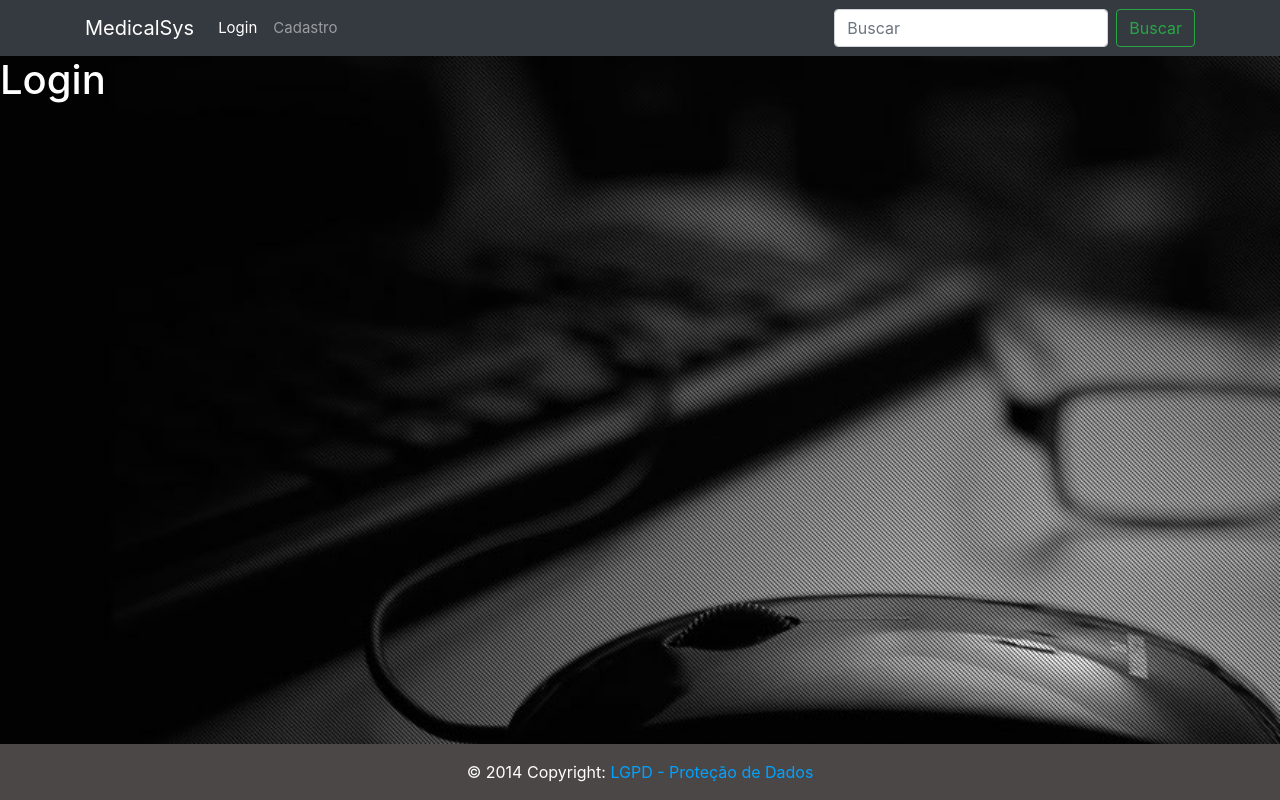
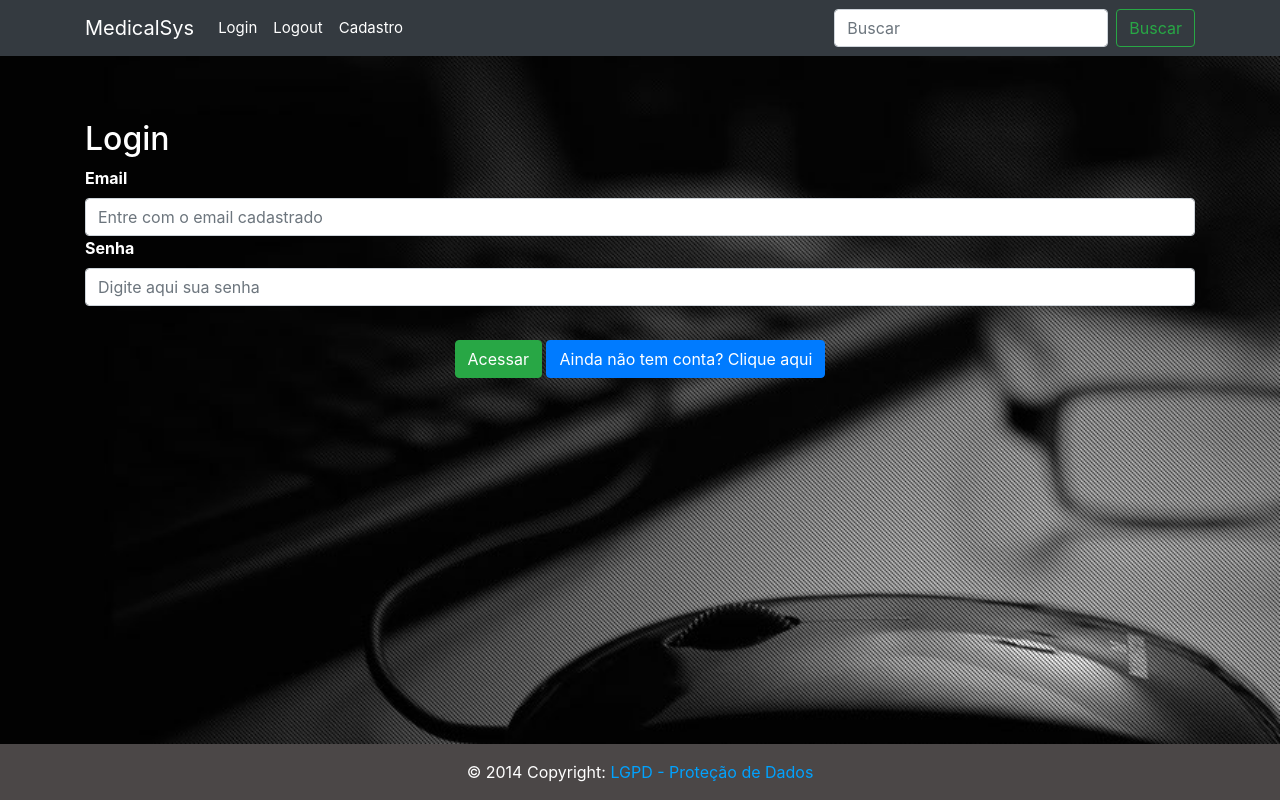
Before and after one commit to Ismael-Jonatas/Desafio-MedicalSys, a Django app: page /login in a window 1280 px wide. Run offline with Django 4.2, Linux system fonts and the light colour scheme; some libraries are stand-ins or nearby versions.

Commit message:
Login é cadastro de user feitos, config login request.sessions

```diff
--- a/medicalApp/urls.py
+++ b/medicalApp/urls.py
@@ -4,5 +4,6 @@ from . import views
 urlpatterns = [
     path('', views.index, name='index'),
     path('cadastrar-usuario', views.cadastro_usuario, name='cadastro_usuario'),
-    path('login', views.login, name='login')
+    path('login', views.login, name='login'),
+    path('logout', views.logout, name='logout')
 ]
--- a/medicalApp/views.py
+++ b/medicalApp/views.py
@@ -1,11 +1,52 @@
-from django.shortcuts import render
+from django.shortcuts import redirect, render
+from django.contrib import auth
+
+from .models import Usuario
 
 # Create your views here.
 def index(request):
     return render(request, 'index.html')
 
 def cadastro_usuario(request):
-    return render(request, 'cadastro-usuario.html')
+    if request.method == 'POST':
+        nome = request.POST['nome']
+        email = request.POST['email']
+        senha = request.POST['senha']
+        senha2 = request.POST['senha2']
+        data = request.POST['data']
+
+        if not nome.strip():
+            print('O campo nome não pode ficar em branco')
+            return redirect('cadastro_usuario')
+        if senha != senha2:
+            print('As senhas não são iguais')
+            return redirect('cadastro_usuario')
+        if Usuario.objects.filter(email=email).exists():
+            print('Usuário já cadastrado')
+            return redirect('cadastro_usuario')
+
+        user = Usuario.objects.create(nome=nome, email=email, senha=senha, data_criacao = data)
+        user.save()
+        print('cadastrado')
+        return redirect('login')
+    else:
+         return render(request, 'cadastro-usuario.html')
 
 def login(request):
-    return render(request, 'login.html')
+    if request.method == 'POST':
+        m = Usuario.objects.get(email=request.POST['email'])
+        if m.senha == request.POST['senha']:
+            request.session['member_id'] = m.id
+            return redirect('index')
+        else:
+            print('Usuario inexistente')
+            return redirect('cadastro_usuario')
+    else:
+        return render(request, 'login.html')
+
+def logout (request):
+    try:
+        del request.session['member_id']
+    except KeyError:
+        pass
+    return redirect('index')
--- a/templates/login.html
+++ b/templates/login.html
@@ -4,8 +4,47 @@
     <div class="container-home">
         {% include 'partils/menu.html' %}
         <div class="area-principal">
-            <h1>Login</h1>
+            <div class="contact-area section-padding-0-80" style="margin-top: 5%;">
+                <div class="container">
+                    <div class="row">
+                        <div class="col-12">
+                            <div class="section-heading">
+                                <h2>Login</h2>
+                            </div>
+                        </div>
+                    </div>
+                    <div class="row">
+                        <div class="col-12">
+                            <div class="contact-form-area">
+                                <form action="{% url 'login' %}" method="POST">
+                                    {% csrf_token %}
+                                    <div class="row">
+                                        <div class="col-12 col-lg-12">
+                                        <label for="email"><b>Email</b></label>
+                                            <input type="email" id="email" class="form-control" name="email" placeholder="Entre com o email cadastrado">
+                                        </div>
+                                            <div class="col-12 col-lg-12">
+                                            <label for="senha"><b>Senha</b></label>
+                                            <input id="senha" type="password" class="form-control" name="senha" placeholder="Digite aqui sua senha">
+                                        </div>
+                                        <div class="col-12 text-center">
+                                            <button class="btn btn-success" style="margin-top: 3%;" type="submit">Acessar</button>
+                                            <button type="button" class="btn btn-primary" style="margin-top: 3%;" onclick="exibirCriarUsuario()">Ainda não tem conta? Clique aqui</button>
+                                        </div>
+                                    </div>
+                                </form>
+                            </div>
+                        </div>
+                    </div>
+                </div>
+            </div>
         </div>
         {% include 'partils/footer.html' %}
     </div>
+    <script>
+        function exibirCriarUsuario()
+        {
+             location.href = "{% url 'cadastro_usuario' %}";
+        }
+        </script>
 {% endblock %}
--- /dev/null
+++ b/templates/partils/buscar.html
@@ -0,0 +1,7 @@
+{% load static %}
+<div>
+    <form class="form-inline my-2 my-lg-0">
+        <input class="form-control mr-sm-2" type="search" placeholder="Buscar" aria-label="Search">
+        <button class="btn btn-outline-success my-2 my-sm-0" type="submit">Buscar</button>
+    </form>
+</div>
--- a/templates/partils/menu.html
+++ b/templates/partils/menu.html
@@ -13,14 +13,14 @@
                         <li class="nav-item active">
                             <a class="nav-link" href="{% url 'login' %}">Login <span class="sr-only">(current)</span></a>
                         </li>
-                        <li class="nav-item">
+                        <li class="nav-item active">
+                            <a class="nav-link" href="{% url 'logout' %}">Logout</a>
+                        </li>
+                        <li class="nav-item active">
                             <a class="nav-link" href="{% url 'cadastro_usuario' %}">Cadastro</a>
                         </li>
                     </ul>
-                    <form class="form-inline my-2 my-lg-0">
-                        <input class="form-control mr-sm-2" type="search" placeholder="Buscar" aria-label="Search">
-                        <button class="btn btn-outline-success my-2 my-sm-0" type="submit">Buscar</button>
-                    </form>
+                    {% include 'partils/buscar.html' %}
                 </div>
             </div>
         </nav>
```
Also changed, not shown: templates/cadastro-usuario.html (+6 -5 lines).
